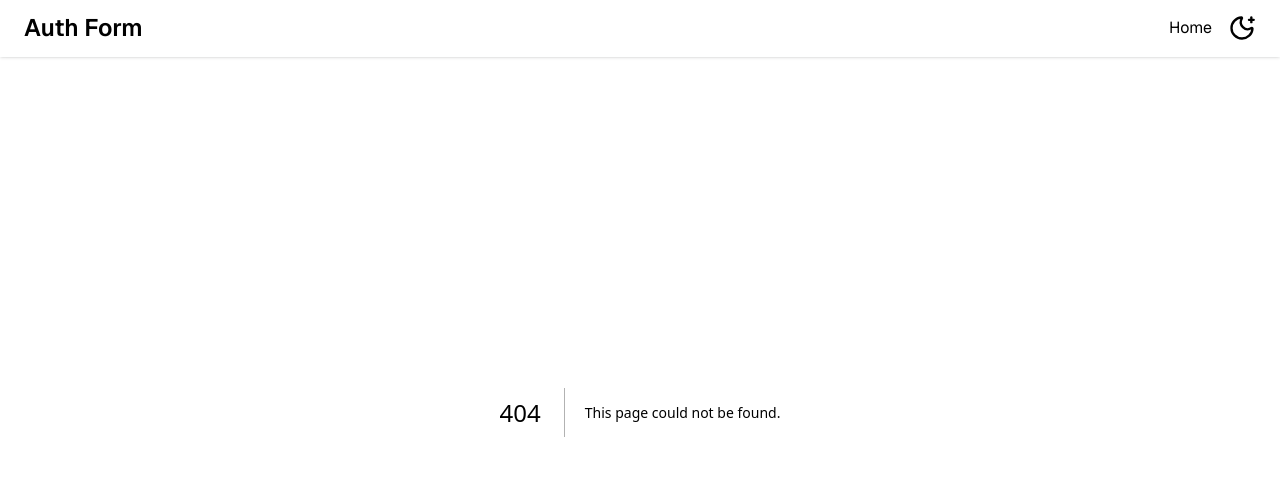
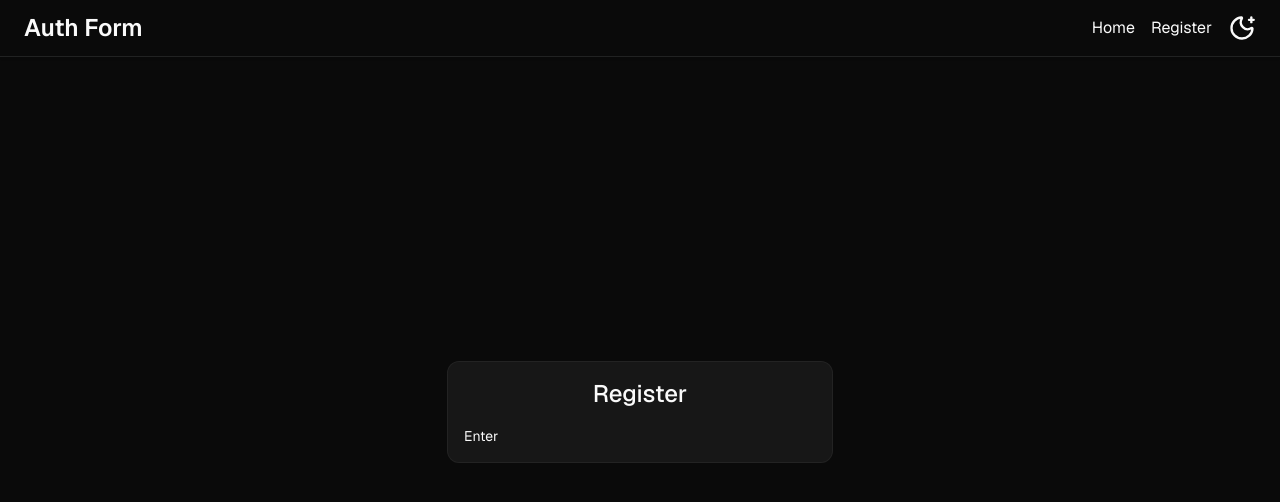
Before and after one commit to piyushsarkar-dev/auth-form-app, a Next.js app: page /register in a window 1280 px wide. Before the commit this address had no page. Shown: the top 502 px of the page. Built offline with nearby package versions, Linux system fonts and the light colour scheme.

Commit message:
Update The zodShema

```diff
--- /dev/null
+++ b/src/app/register/page.tsx
@@ -0,0 +1,24 @@
+import Register from "@/components/customui/Register";
+import {
+  Card,
+  CardContent,
+  CardHeader,
+  CardTitle,
+} from "@/components/shadcnui/card";
+
+const page = () => {
+  return (
+    <section className="grid h-dvh place-items-center">
+      <Card className="w-sm">
+        <CardHeader>
+          <CardTitle className="text-center text-2xl">Register</CardTitle>
+        </CardHeader>
+        <CardContent>
+          <Register />
+        </CardContent>
+      </Card>
+    </section>
+  );
+};
+
+export default page;
--- a/src/components/Header/Header.tsx
+++ b/src/components/Header/Header.tsx
@@ -17,6 +17,7 @@ const Header = () => {
 
         <nav className="flex items-center gap-4">
           <Link href={"/"}>Home</Link>
+          <Link href={"/register"}>Register</Link>
 
           <ThemeToggleButton />
         </nav>
--- /dev/null
+++ b/src/components/customui/Register.tsx
@@ -0,0 +1,5 @@
+const Register = () => {
+  return <>Enter</>;
+};
+
+export default Register;
--- /dev/null
+++ b/src/lib/zodSchema.ts
@@ -0,0 +1,23 @@
+import z from "zod";
+
+export const registerSchema = z.object({
+  fullName: z
+    .string()
+    .min(6, { error: "Minimum 6 Charecter" })
+    .max(60, { error: "The Legnth Should be 60 Charecter" }),
+  email: z.email({ error: "Invalid Email Adress" }),
+  password: z
+    .string()
+    .min(8, { error: "Minimum 8 Charecter" })
+    .max(60, { error: "Maximum 60 Charecter" }),
+});
+
+export type RegisterSchemaType = z.infer<typeof registerSchema>;
+
+export const loginSchema = z.object({
+  email: z.email({ error: "Recheck Your Email Adress" }),
+  password: z
+    .string()
+    .min(8, { error: "Minimum 8 Charecter" })
+    .max(60, { error: "Maximum 60 Charecter" }),
+});
```
